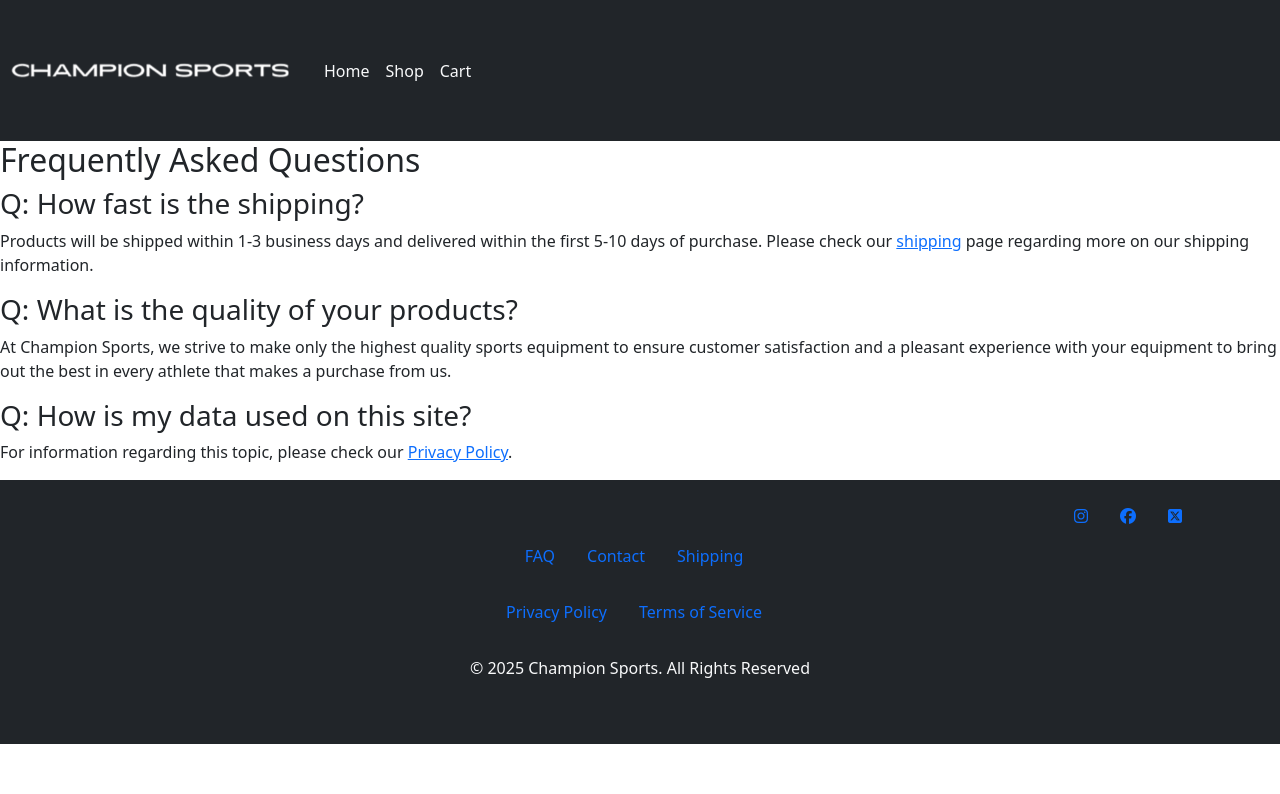
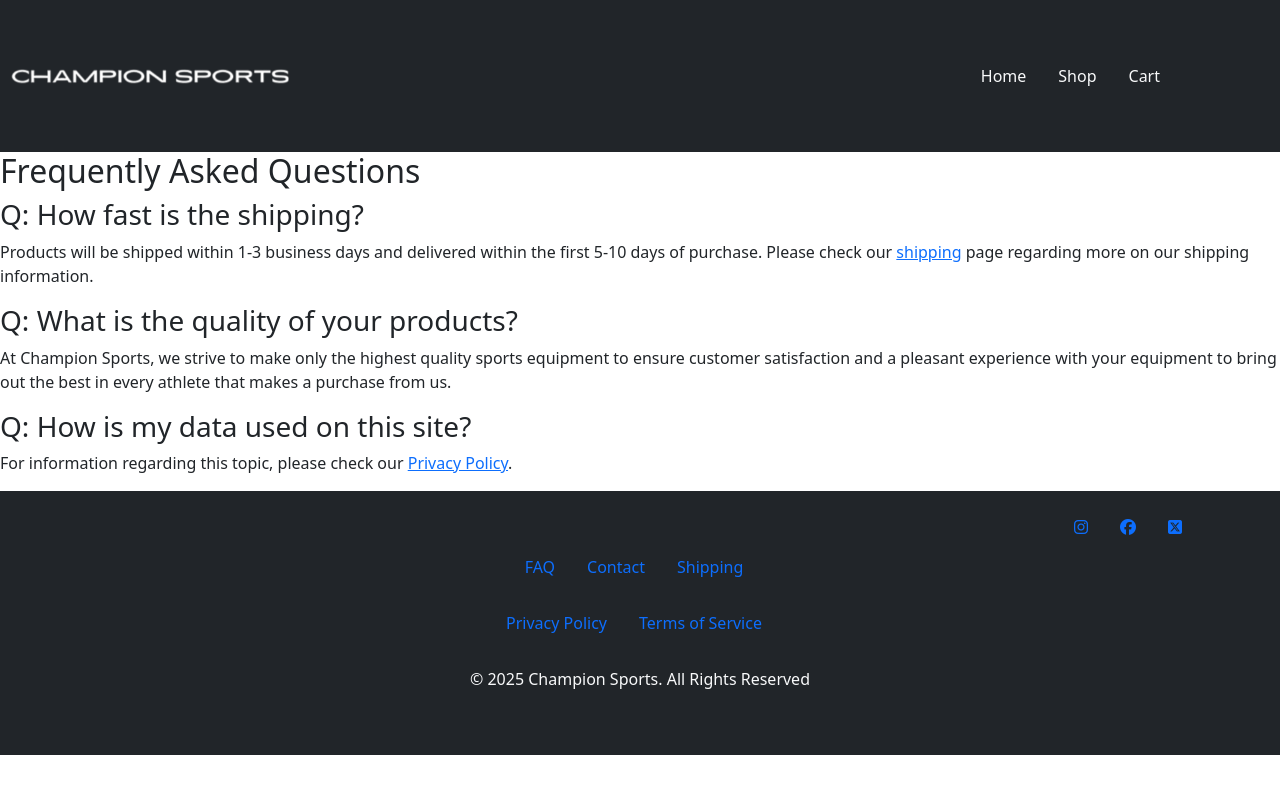
Before and after one commit to keenanherron18/herron-sports-website, a plain HTML site: page html/FAQ.html in a window 1280 px wide. Drawn offline with nearby package versions, Linux system fonts and the light colour scheme.

```diff
--- a/html/FAQ.html
+++ b/html/FAQ.html
@@ -22,17 +22,17 @@
                         <span class="navbar-toggler-icon"></span>
                     </button>
 
-                <div class="collapse navbar-collapse" id="navbarNav">
+                <div class="collapse navbar-collapse justify-content-end p-5" id="navbarNav">
                     <ul class="navbar-nav text-center" id="nav-links">
-                        <li class="nav-item">
+                        <li class="nav-item pe-3">
                         <a class="nav-link text-light" href="../index.html">Home</a>
                         </li>
 
-                        <li class="nav-item">
+                        <li class="nav-item pe-3">
                         <a class="nav-link text-light" href="../html/shop.html">Shop</a>
                         </li>
 
-                        <li class="nav-item">
+                        <li class="nav-item pe-3">
                         <a class="nav-link text-light" href="../html/cart.html">Cart</a>
                         </li>
                     </ul>
```
Also changed, not shown: html/baseballsoftball.html (+4 -4 lines), html/basketball.html (+4 -4 lines), html/cart.html (+4 -4 lines), html/contact.html (+4 -4 lines), html/football.html (+4 -4 lines), html/hockey.html (+4 -4 lines), html/privacy-policy.html (+4 -4 lines), html/shipping.html (+4 -4 lines), html/shop.html (+4 -4 lines), html/soccer.html (+4 -4 lines), html/swimming.html (+4 -4 lines), html/tennis.html (+4 -4 lines), html/terms-of-service.html (+4 -4 lines), html/wrestling.html (+4 -4 lines), 1 more files.
